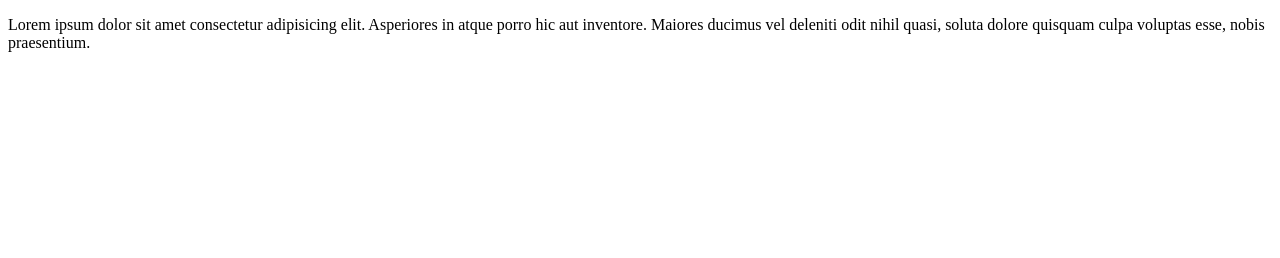
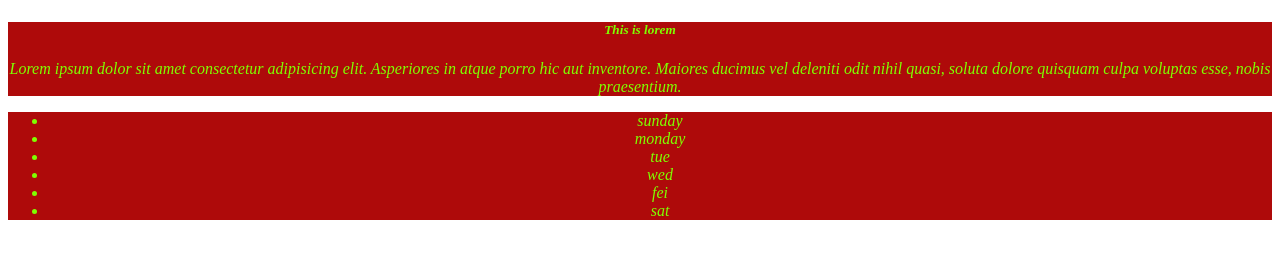
Before and after one commit to rakib12201/my-first-github-ripo, a plain HTML site: page index.html in a window 1280 px wide. Drawn offline with Linux system fonts and the light colour scheme.

Commit message:
second commit

```diff
--- a/index.html
+++ b/index.html
@@ -5,10 +5,29 @@
     <meta name="viewport" content="width=device-width, initial-scale=1.0">
     <link rel="shortcut icon" href="fav.jpg" type="image/x-icon">
     <title>First HTML</title>
+    <link rel="stylesheet" href="style2.css/first.css">
 </head>
 <body>
+    <div>
+        <h5> This is lorem </h5>
+        <p>Lorem ipsum dolor sit amet consectetur adipisicing elit. Asperiores in atque porro hic aut inventore. Maiores ducimus vel deleniti odit nihil quasi, soluta dolore quisquam culpa voluptas esse, nobis praesentium.</p>
 
-    <p>Lorem ipsum dolor sit amet consectetur adipisicing elit. Asperiores in atque porro hic aut inventore. Maiores ducimus vel deleniti odit nihil quasi, soluta dolore quisquam culpa voluptas esse, nobis praesentium.</p>
+    </div>
+    <div>
+        <ul>
+
+            <li> sunday </li>
+            <li> monday </li>
+            <li> tue</li>
+            <li> wed</li>
+            <li> fei</li>
+            <li>sat </li>
+        </ul>
+    </div>
+
+
+
 
 </body>
+
 </html>
--- /dev/null
+++ b/style2.css/first.css
@@ -0,0 +1,7 @@
+div{
+    background-color: rgb(174, 10, 10);
+    color: chartreuse;
+    text-align: center;
+    font-style: italic;
+
+}
```
